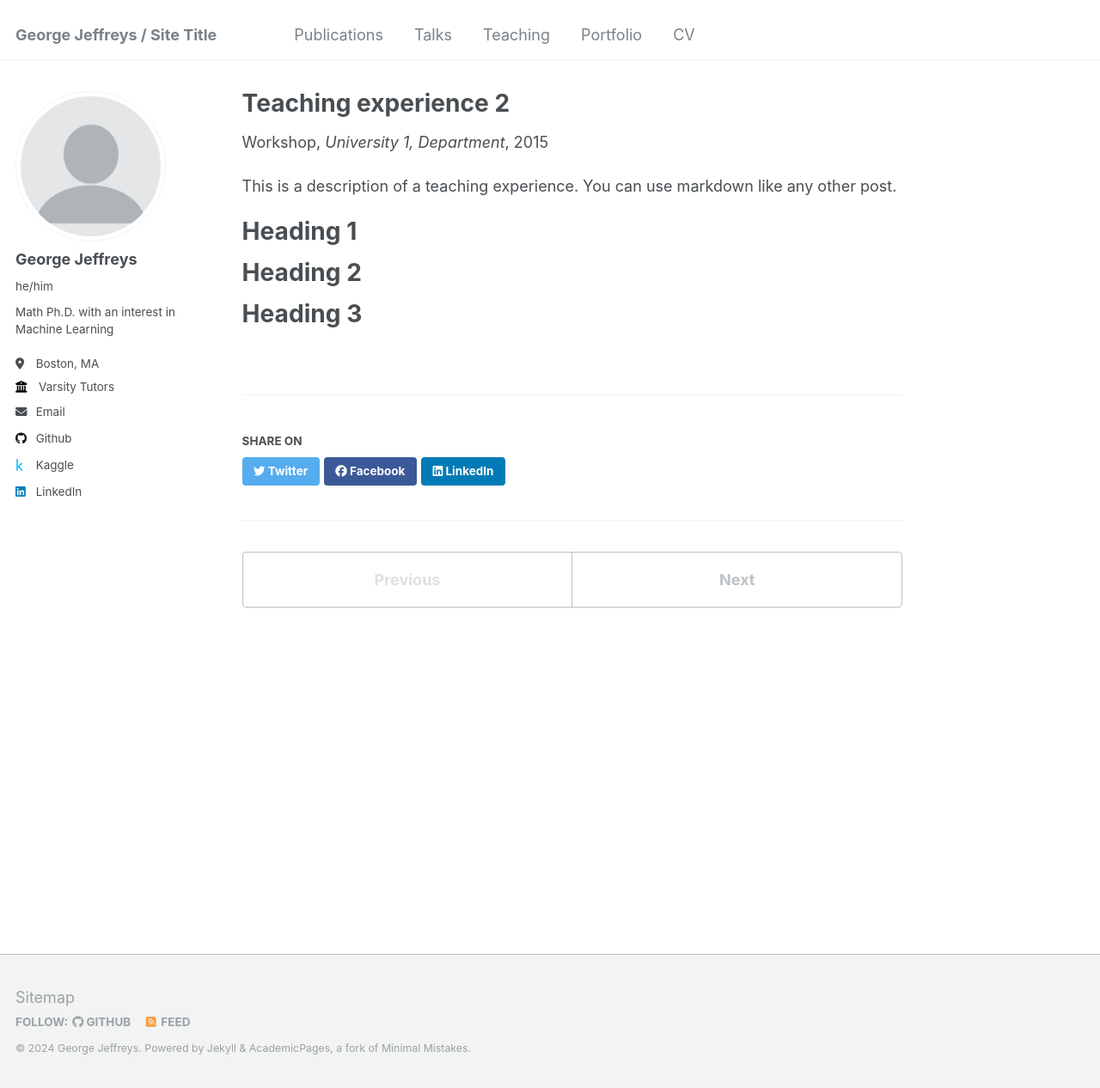
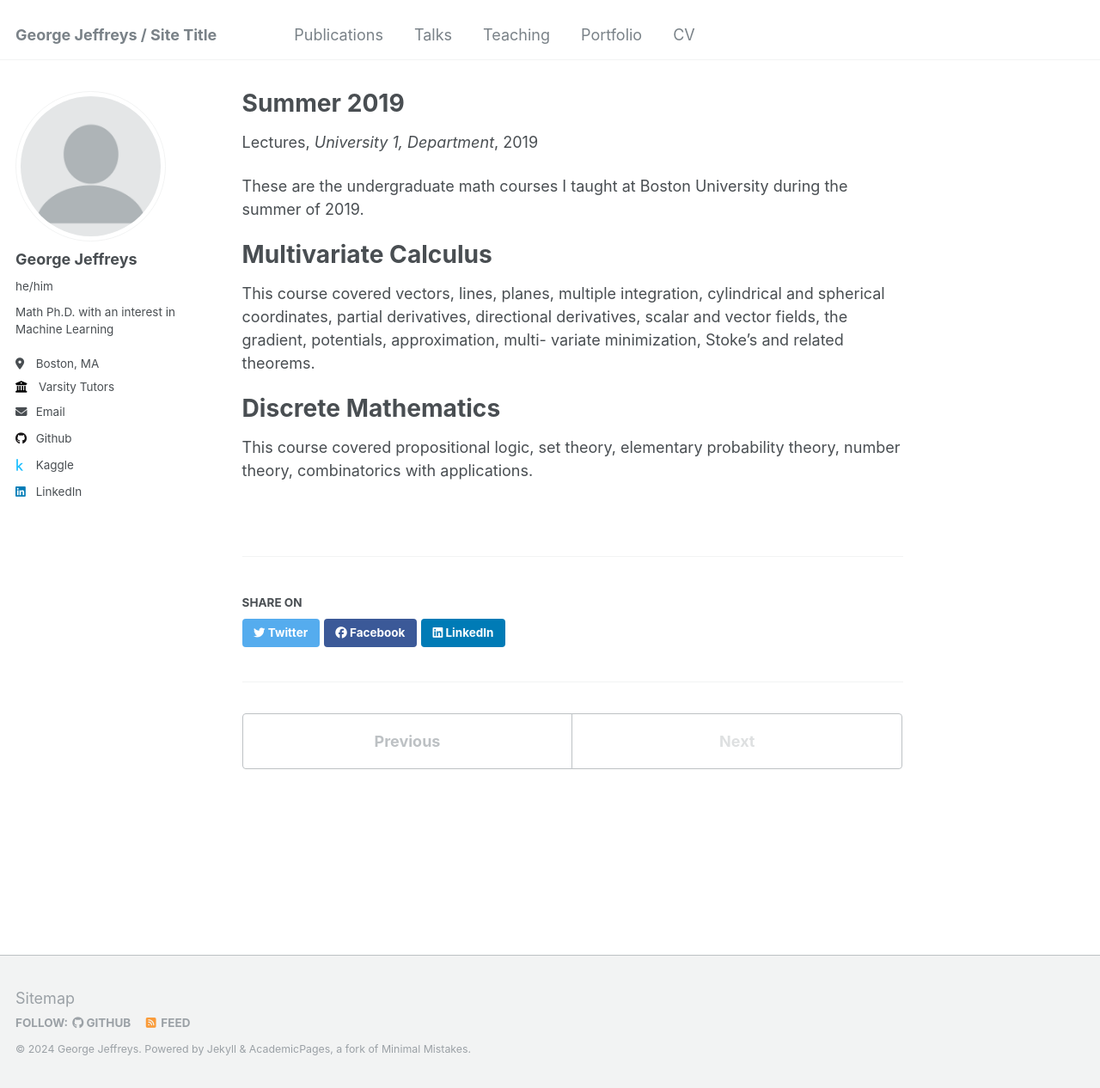
Before and after one commit to G-Jeffreys/G-Jeffreys.github.io, a Jekyll site: the page built from _teaching/2015-spring-teaching-2.md, in a window 1280 px wide and 1266 px high. Shown: the whole window at 86% size. Built offline with Jekyll 4.4.1, drawn with Linux system fonts in a browser that asks for light colours.

Commit message:
Update 2015-spring-teaching-2.md

```diff
--- a/_teaching/2015-spring-teaching-2.md
+++ b/_teaching/2015-spring-teaching-2.md
@@ -1,20 +1,22 @@
 ---
-title: "Teaching experience 2"
+title: "Summer 2019"
 collection: teaching
-type: "Workshop"
+type: "Lectures"
 permalink: /teaching/2015-spring-teaching-1
 venue: "University 1, Department"
-date: 2015-01-01
-location: "City, Country"
+date: 2019-06-01
+location: "Boston, MA"
 ---
 
-This is a description of a teaching experience. You can use markdown like any other post.
+These are the undergraduate math courses I taught at Boston University during the summer of 2019.
 
-Heading 1
+Multivariate Calculus
 ======
+This course covered vectors, lines, planes, multiple integration, cylindrical and spherical coordinates, partial
+derivatives, directional derivatives, scalar and vector fields, the gradient, potentials, approximation, multi-
+variate minimization, Stoke’s and related theorems.
 
-Heading 2
+Discrete Mathematics
 ======
-
-Heading 3
-======
+This course covered propositional logic, set theory, elementary probability theory, number theory, combinatorics
+with applications.
```
